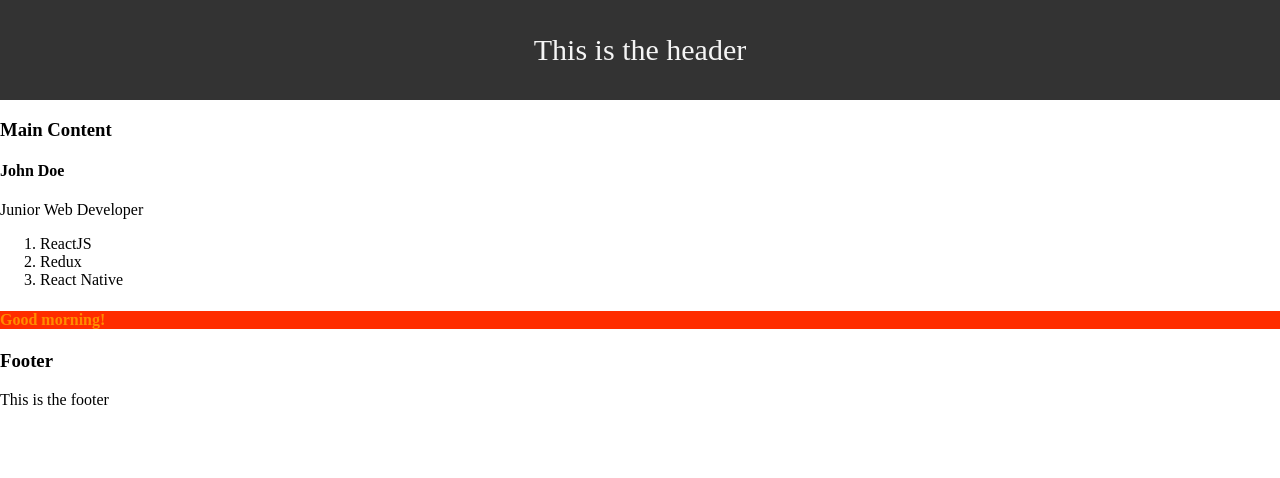
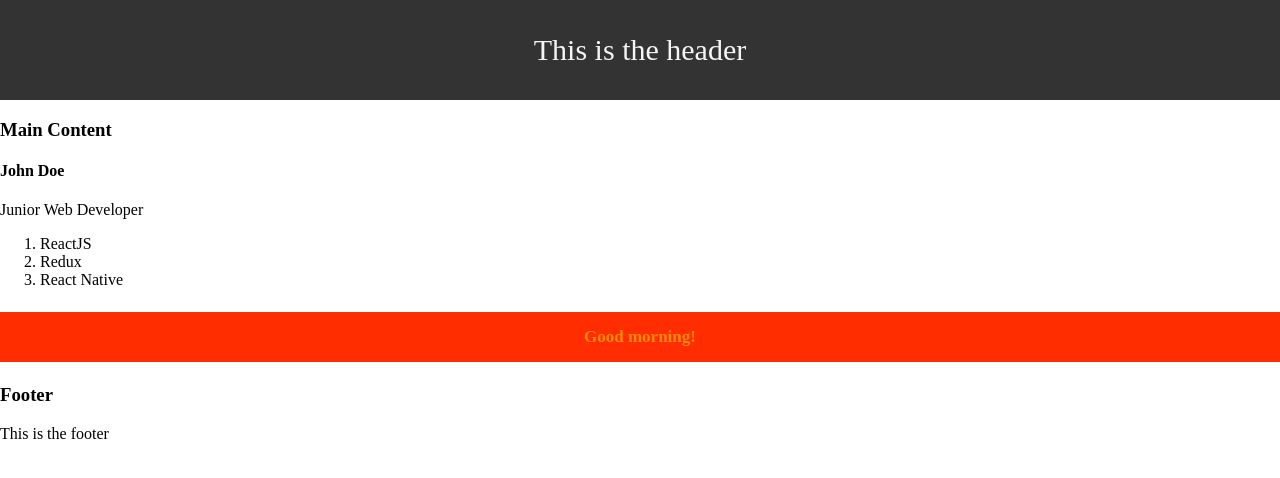
Before and after one commit to Va2/react-intro-course, a React (Create React App) app: page / in a window 1280 px wide. Shown: the top 478 px of the page. Built offline with nearby package versions, Linux system fonts and the light colour scheme.

Commit message:
Inline Styles with the Style Property - v2: using variables

```diff
--- a/src/components/CurrentTime.js
+++ b/src/components/CurrentTime.js
@@ -13,8 +13,19 @@ function CurrentTime() {
         timeOfDay = "night"
     }
 
+    const styles = {
+        color: "#FF8C00",
+        backgroundColor: "#FF2D00",
+        fontSize: 17, // px default
+        width: "100%", // px, em, %, ... "STRING"
+        height: "50px",
+        display: "flex",
+        justifyContent: "center",
+        alignItems: "center"
+    }
+
     return (
-        <h4 style={{color: "#FF8C00", backgroundColor: "#FF2D00"}}>Good {timeOfDay}!</h4>
+        <h4 style={styles}>Good {timeOfDay}!</h4>
     )
 }
 
```
